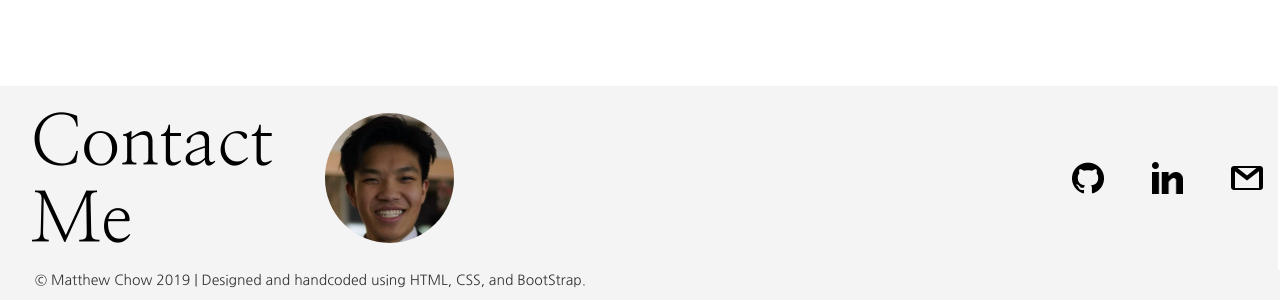
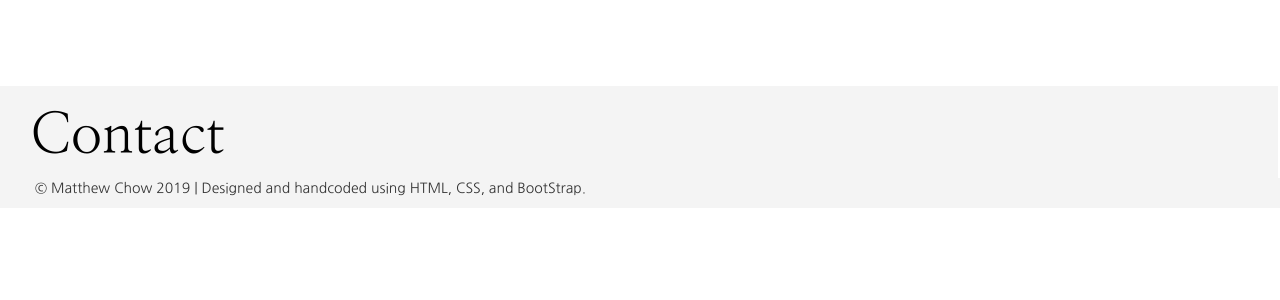
Before and after one commit to mpchow/personalWebsite_V1, a plain HTML site: page index.html in a window 1280 px wide. Shown: the part 2474-2774 px from the top of the page. After the commit the page ends 2682 px from the top, so only its background shows below. Drawn offline with nearby package versions, Linux system fonts and the light colour scheme.

Commit message:
Removed contact icons

```diff
--- a/index.html
+++ b/index.html
@@ -49,14 +49,13 @@
         <footer class="container.fluid">
             <div class="row">
                 <h1 class="col-sm-3">
-                    Contact Me
+                    Contact
                 </h1>
-                <img id="headshot" src="IMG_3380 (1).jpeg"/>
-                <nav class="col-sm-8 text-right">
+                <!-- <nav class="col-sm-8 text-right">
                     <a href="https://github.com/mpchow"><img id="Logos" src="github.png" onmouseover="this.src='github-2.png'" onmouseout="this.src='github.png'"/></a>
                     <a href="https://www.linkedin.com/in/matthewpchow/"><img id="Logos" src="linkedin.png" onmouseover="this.src='linkedin-2.png'" onmouseout="this.src='linkedin.png'"/></a>
                     <a href="mattchow918@gmail.com"><img id="Logos" src="gmail.png" onmouseover="this.src='gmail-2.png'" onmouseout="this.src='gmail.png'"/></a>
-                </nav>
+                </nav> -->
             </div>
             <div class="col-sm-12 text-left">
                 <p>&copy Matthew Chow 2019 | Designed and handcoded using HTML, CSS, and BootStrap.</p>
--- a/main.css
+++ b/main.css
@@ -107,11 +107,7 @@ h3{
     text-align: center;
 }
 
-#headshot {
-    width: 10%;
-    height: 10%;
-    border-radius: 50%;
-}
+
 
 
 footer .row, footer div {
@@ -127,7 +123,7 @@ footer .row, footer div {
       text-align: left;
       color: black;
       margin-left: 3rem;
-      font-size: 500%;
+      font-size: 400%;
       font-family: 'Nanum Myeongjo', serif;
   }
 
```
